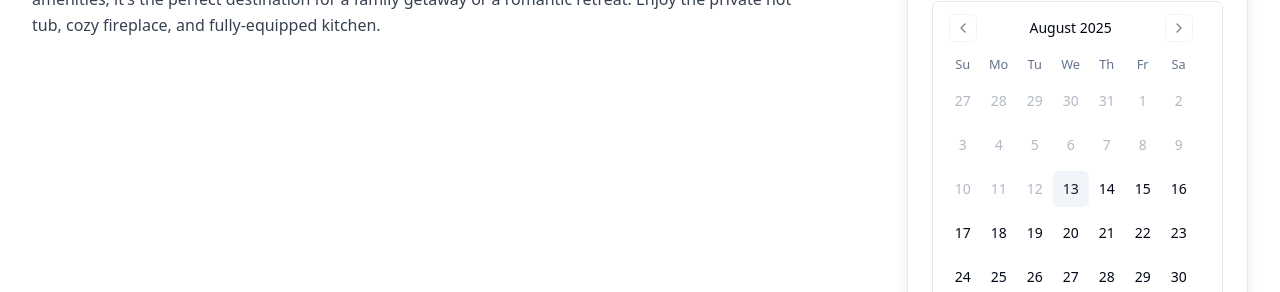
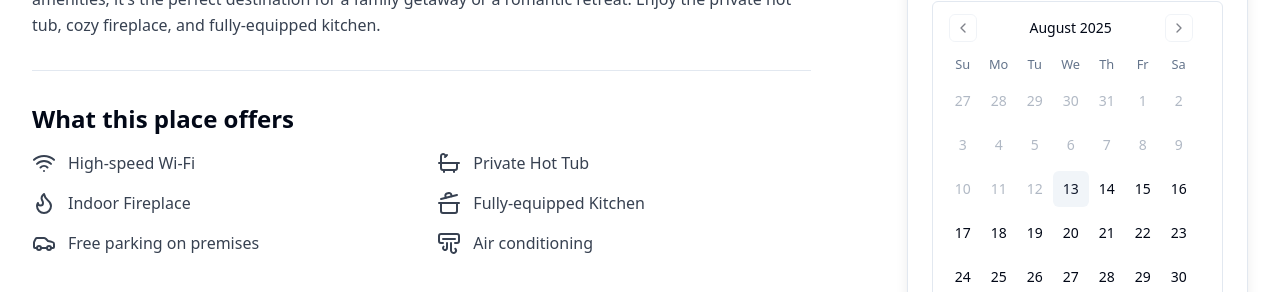
Before and after one commit to greatdaniel23/samplebookingengine, a React (Vite) app: page / in a window 1280 px wide. Shown: the part 660-952 px from the top of the page. Built offline with nearby package versions, Linux system fonts and the light colour scheme.

Commit message:
[dyad] Add amenities section to villa page - wrote 2 file(s)

```diff
--- /dev/null
+++ b/src/components/Amenities.tsx
@@ -0,0 +1,52 @@
+"use client";
+
+import {
+  Wifi,
+  Bath,
+  Flame,
+  CookingPot,
+  Car,
+  AirVent,
+  LucideProps,
+} from "lucide-react";
+
+interface Amenity {
+  name: string;
+  icon: keyof typeof iconMap;
+}
+
+interface AmenitiesProps {
+  amenities: Amenity[];
+}
+
+const iconMap: { [key: string]: React.ComponentType<LucideProps> } = {
+  Wifi,
+  Bath,
+  Flame,
+  CookingPot,
+  Car,
+  AirVent,
+};
+
+export const Amenities = ({ amenities }: AmenitiesProps) => {
+  if (!amenities || amenities.length === 0) {
+    return null;
+  }
+
+  return (
+    <div>
+      <h2 className="text-2xl font-semibold mb-4">What this place offers</h2>
+      <div className="grid grid-cols-1 sm:grid-cols-2 gap-x-8 gap-y-4">
+        {amenities.map((amenity) => {
+          const IconComponent = iconMap[amenity.icon];
+          return (
+            <div key={amenity.name} className="flex items-center space-x-3">
+              {IconComponent && <IconComponent className="w-6 h-6 text-gray-700" />}
+              <span className="text-gray-700">{amenity.name}</span>
+            </div>
+          );
+        })}
+      </div>
+    </div>
+  );
+};
--- a/src/pages/Index.tsx
+++ b/src/pages/Index.tsx
@@ -1,5 +1,6 @@
 import { BookingWidget } from "@/components/BookingWidget";
 import { PhotoGallery } from "@/components/PhotoGallery";
+import { Amenities } from "@/components/Amenities";
 import { Star } from "lucide-react";
 
 const villaData = {
@@ -21,6 +22,14 @@ const villaData = {
     "https://images.unsplash.com/photo-1570129477492-45c003edd2be?q=80&w=2670&auto=format&fit=crop&ixlib=rb-4.0.3&ixid=M3wxMjA3fDB8MHxwaG90by1wYWdlfHx8fGVufDB8fHx8fA%3D%3D",
     "https://images.unsplash.com/photo-1600585154340-be6161a56a0c?q=80&w=2670&auto=format&fit=crop&ixlib=rb-4.0.3&ixid=M3wxMjA3fDB8MHxwaG90by1wYWdlfHx8fGVufDB8fHx8fA%3D%3D",
     "https://images.unsplash.com/photo-1564013799919-ab600027ffc6?q=80&w=2670&auto=format&fit=crop&ixlib=rb-4.0.3&ixid=M3wxMjA3fDB8MHxwaG90by1wYWdlfHx8fGVufDB8fHx8fA%3D%3D",
+  ],
+  amenities: [
+    { name: "High-speed Wi-Fi", icon: "Wifi" },
+    { name: "Private Hot Tub", icon: "Bath" },
+    { name: "Indoor Fireplace", icon: "Flame" },
+    { name: "Fully-equipped Kitchen", icon: "CookingPot" },
+    { name: "Free parking on premises", icon: "Car" },
+    { name: "Air conditioning", icon: "AirVent" },
   ],
 };
 
@@ -51,6 +60,8 @@ const Index = () => {
           <p className="text-gray-700 leading-relaxed">
             {villaData.description}
           </p>
+          <div className="border-t my-8" />
+          <Amenities amenities={villaData.amenities} />
         </div>
         <aside className="lg:col-span-1">
           <div className="sticky top-8">
```
